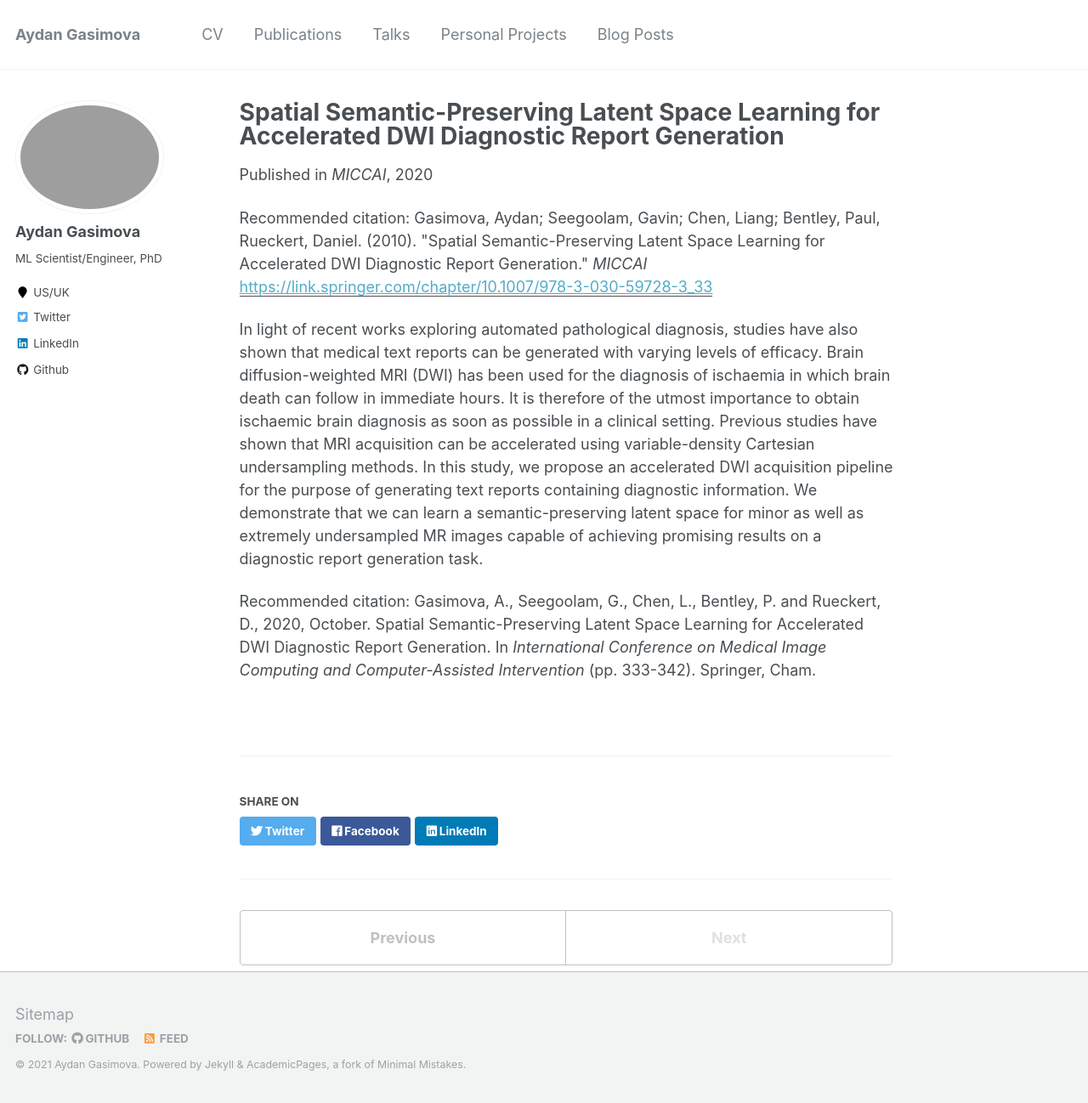
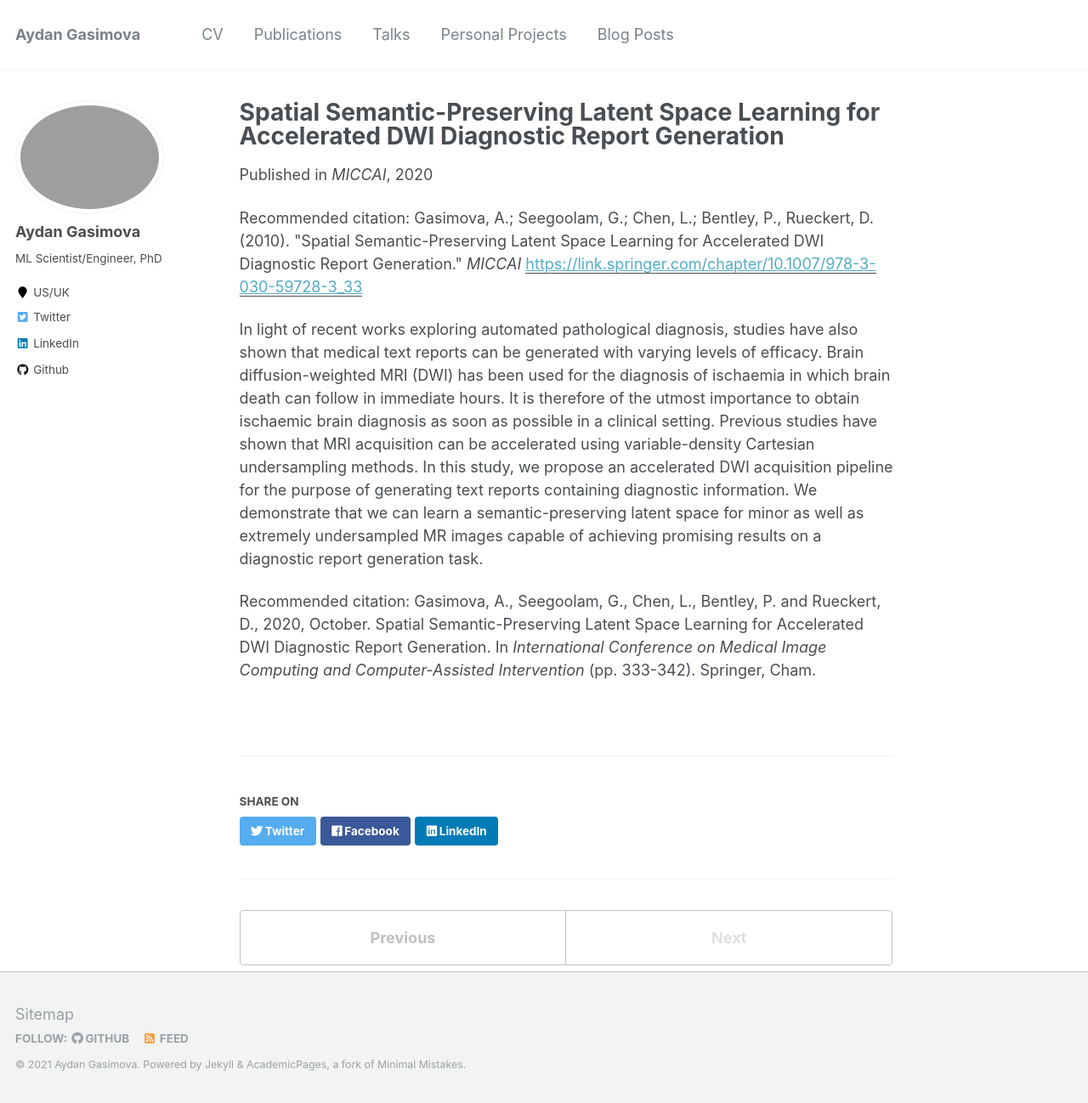
Before and after one commit to kasimayy/kasimayy.github.io, a Jekyll site: the page built from _publications/2020-09-29-semantic-preserving-latent-space.md, in a window 1280 px wide and 1298 px high. Shown: the whole window at 85% size. Built offline with Jekyll 4.4.1, drawn with Linux system fonts in a browser that asks for light colours.

Commit message:
Update 2020-09-29-semantic-preserving-latent-space.md

```diff
--- a/_publications/2020-09-29-semantic-preserving-latent-space.md
+++ b/_publications/2020-09-29-semantic-preserving-latent-space.md
@@ -6,7 +6,7 @@ excerpt: 'Semantic-preserving latent space for minor as well as extremely unders
 date: 2020-09-29
 venue: 'MICCAI'
 paperurl: 'https://link.springer.com/chapter/10.1007/978-3-030-59728-3_33'
-citation: 'Gasimova, Aydan; Seegoolam, Gavin; Chen, Liang; Bentley, Paul, Rueckert, Daniel. (2010). &quot;Spatial Semantic-Preserving Latent Space Learning for Accelerated DWI Diagnostic Report Generation.&quot; <i>MICCAI</i>'
+citation: 'Gasimova, A.; Seegoolam, G.; Chen, L.; Bentley, P., Rueckert, D. (2010). &quot;Spatial Semantic-Preserving Latent Space Learning for Accelerated DWI Diagnostic Report Generation.&quot; <i>MICCAI</i>'
 ---
 In light of recent works exploring automated pathological diagnosis, studies have also shown that medical text reports can be generated with varying levels of efficacy. Brain diffusion-weighted MRI (DWI) has been used for the diagnosis of ischaemia in which brain death can follow in immediate hours. It is therefore of the utmost importance to obtain ischaemic brain diagnosis as soon as possible in a clinical setting. Previous studies have shown that MRI acquisition can be accelerated using variable-density Cartesian undersampling methods. In this study, we propose an accelerated DWI acquisition pipeline for the purpose of generating text reports containing diagnostic information. We demonstrate that we can learn a semantic-preserving latent space for minor as well as extremely undersampled MR images capable of achieving promising results on a diagnostic report generation task.
 
```
